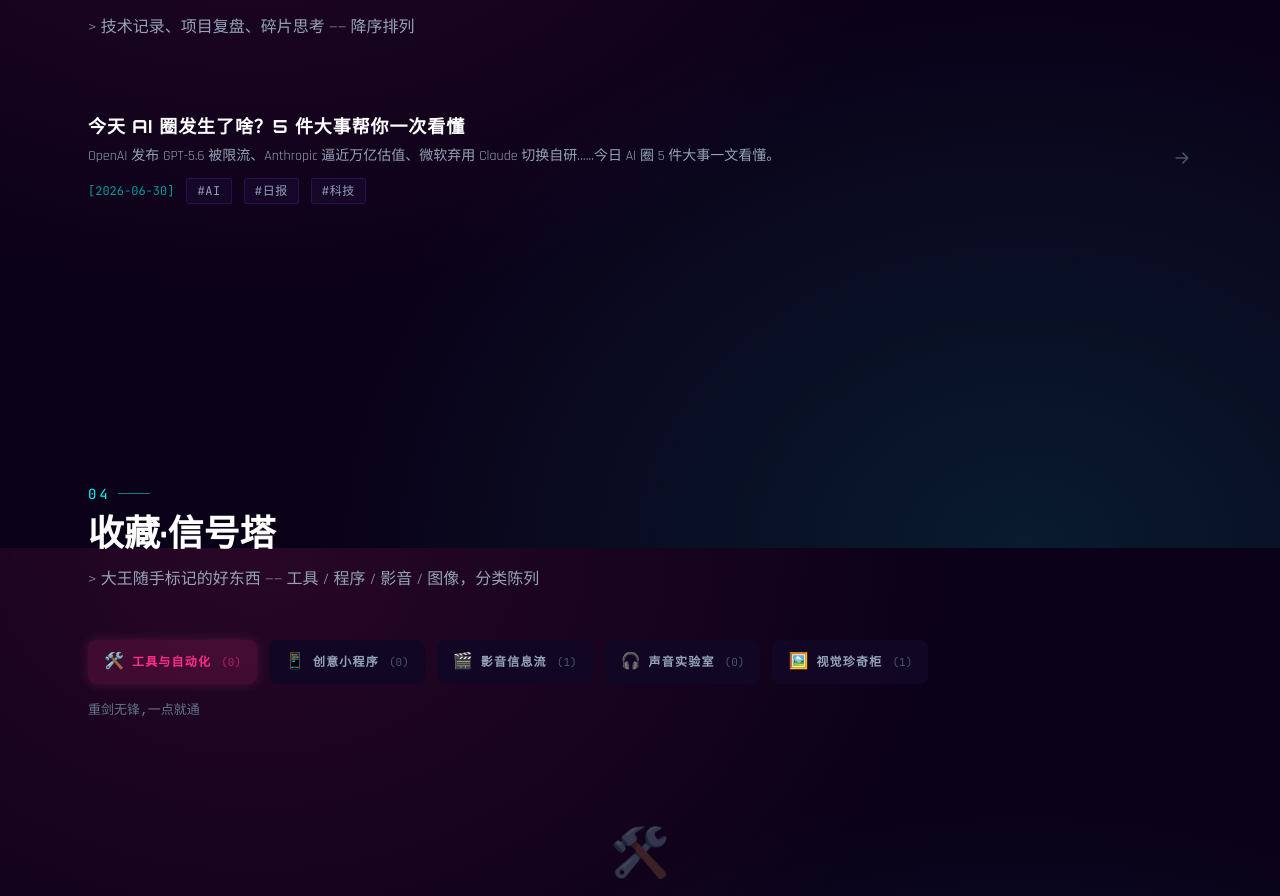
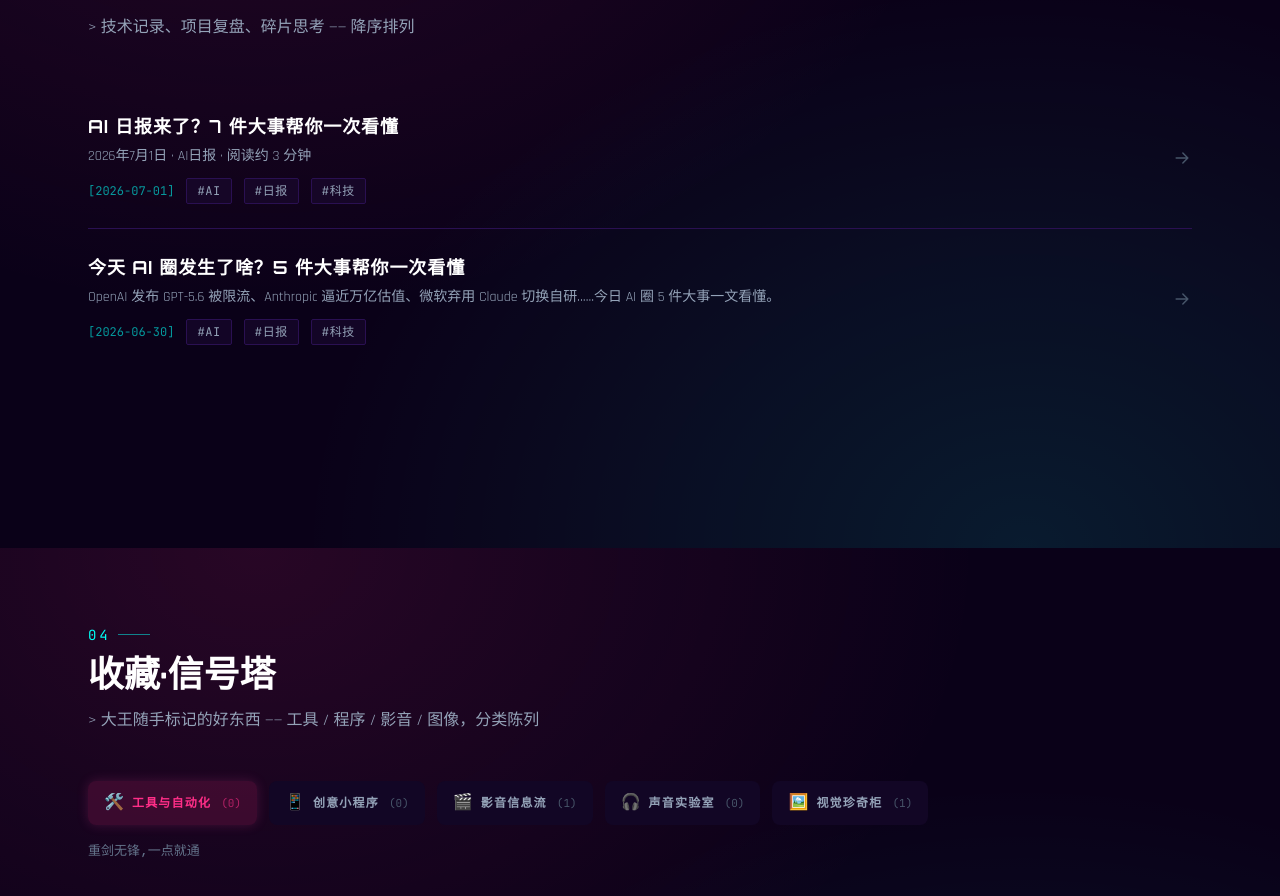
Before and after one commit to alexchenyiqin-droid/cyberpunk-portfolio, a React (Vite) app: page / in a window 1280 px wide. Shown: the part 2652-3548 px from the top of the page. Built offline with nearby package versions, Linux system fonts and the light colour scheme.

Commit message:
feat: add AI daily report for 2026-07-01

```diff
--- a/src/data/posts.js
+++ b/src/data/posts.js
@@ -10,6 +10,72 @@
  *   content   正文，使用 Markdown 语法编写
  */
 export const posts = [
+  {
+    slug: 'ai-daily-20260701',
+    title: 'AI 日报来了？7 件大事帮你一次看懂',
+    excerpt: '2026年7月1日 · AI日报 · 阅读约 3 分钟',
+    date: '2026-07-01',
+    tags: ['AI', '日报', '科技'],
+    content: `> 2026年7月1日 · AI日报 · 阅读约 3 分钟
+
+---
+
+## 1. OpenAI跨界造芯，首款推理芯片发布
+
+OpenAI联手博通推出首款定制AI推理芯片Jalapeño，正式从“买芯片”变成“造芯片”。这款芯片专门为大语言模型推理优化，主打“每瓦性能”，比市面上的芯片更省电。计划年底部署到微软等数据中心，将大幅降低ChatGPT的运营成本。
+
+**一句话：** OpenAI开始自己造芯片了，以后用AI可能更便宜、更快
+
+---
+## 2. 国务院部署AI：加快智算集群建设
+
+国务院常务会议专门听取AI发展汇报，强调要“牢牢掌握发展主动权”。会议提到要加快关键技术攻关和超大规模智算集群建设，应对美国的算力封锁。我国去年AI核心产业规模已突破1.2万亿元，但“算力饥渴”仍是行业痛点。
+
+**一句话：** 国家要大力发展AI，以后你用的APP可能更智能
+
+---
+## 3. Anthropic被美国列为国家安全风险
+
+美国国防部长赫格塞思将AI公司Anthropic定性为“供应链国家安全风险”，随后特朗普下令联邦机构在六个月内停用Anthropic产品。这是美国政府首次对AI公司采取如此强硬的限制措施，引发行业震动。Anthropic CEO此前一直强调AI安全，却换来这样的结果。
+
+**一句话：** 美国政府开始限制AI公司了，未来AI竞争会更加激烈
+
+---
+## 4. 日本AI预算暴增三倍追赶中美
+
+日本政府批准2026财年预算案，对芯片和AI研发的投入增加近三倍，达到约1.23万亿日元。资金重点扶持本土芯片企业Rapidus和基础AI模型开发。日本希望借此缩小与美国、中国的技术差距，重振“机器人大国”地位。
+
+**一句话：** 日本砸重金搞AI，以后买电子产品可能更多日本品牌
+
+---
+## 5. 高通进军数据中心AI芯片市场
+
+高通发布面向数据中心的AI芯片路线图，推出Dragonfly C1000 CPU，集成超过250个核心。高通CEO表示，代理式AI正推动数据中心对推理算力的需求爆发，公司在手机芯片功耗控制方面的经验正好可以复制到数据中心领域。
+
+**一句话：** 手机芯片巨头高通杀入AI数据中心，竞争激烈对消费者是好事
+
+---
+## 6. 企业AI应用雷声大雨点小
+
+斯坦福教授研究发现，大多数公司都在讨论AI，但真正完成组织变革、有效利用AI的企业只占少数。AI带来的生产力提升需要配套的工作流程再造，单纯部署模型是不够的，“人机协作”模式才是王道。
+
+**一句话：** AI很火但很多公司用不好，你的工作方式可能暂时还不会被AI改变
+
+---
+## 7. Agentic AI普及但治理缺失
+
+一项针对企业CX负责人的调查显示，九成受访者相信Agentic AI（自主决策型AI）能带来更好的服务，但只有不到三分之一的企业有完整的AI治理政策。五分之四的消费者希望AI使用有明确规范，行业“裸奔”现象严重。
+
+**一句话：** AI越来越自主，但谁来管它是个大问题
+
+---
+
+> **今日总结：** 全球AI竞争进入算力自主化新阶段，芯片自研、国家队入场与企业治理滞后形成鲜明对比。
+
+*数据来源：南方周末、政知新媒体、CBS News、新浪科技、SHRM、Genesys*
+
+*明天见 👋*`,
+  },
   {
     slug: 'ai-daily-20260630',
     title: '今天 AI 圈发生了啥？5 件大事帮你一次看懂',
```
